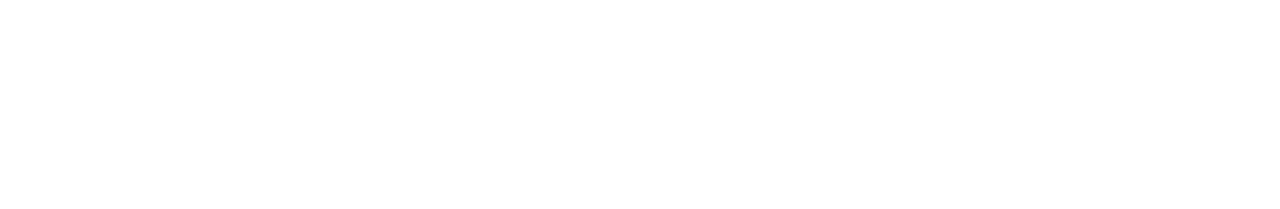
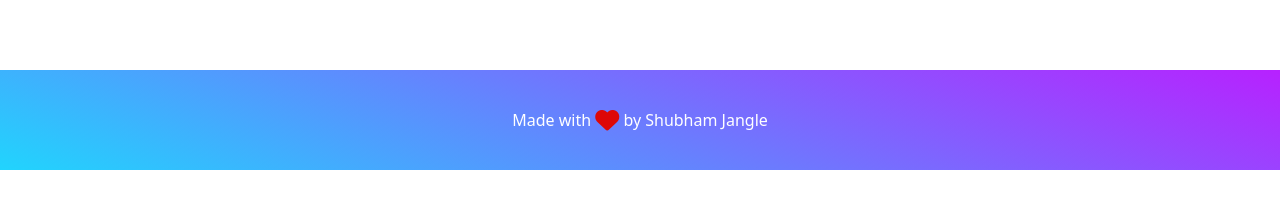
Before and after one commit to iamshubhamjangle/Memories, a React (Vite) app in the folder client/: page / in a window 1280 px wide. Shown: the part 381-590 px from the top of the page. Built offline with nearby package versions, Linux system fonts and the light colour scheme; no server answers.

Commit message:
styling changes

```diff
--- /dev/null
+++ b/client/src/components/Footer/Footer.jsx
@@ -0,0 +1,14 @@
+import React from "react";
+import "./styles.css";
+
+function Footer() {
+  return (
+    <div id="gradient">
+      <span id="footer-text">
+        Made with <i class="fa-solid fa-heart fa-xl" /> by Shubham Jangle
+      </span>
+    </div>
+  );
+}
+
+export default Footer;
--- /dev/null
+++ b/client/src/components/Footer/styles.css
@@ -0,0 +1,17 @@
+#gradient {
+  height: 100px;
+  display: flex;
+  margin-top: 100px;
+  justify-content: center;
+  align-items: center;
+  background-color: #21d4fd;
+  background-image: linear-gradient(19deg, #21d4fd 0%, #b721ff 100%);
+}
+
+#footer-text {
+  color: white;
+}
+
+.fa-heart {
+  color: rgb(221, 7, 7);
+}
--- a/client/src/components/Form/styles.css
+++ b/client/src/components/Form/styles.css
@@ -21,10 +21,6 @@ form > button {
 #form-body {
   width: 100%;
 }
-/*
-input {
-  background-image: linear-gradient(19deg, #21d4fd 0%, #b721ff 100%);
-} */
 
 input:focus {
   border: double 3px transparent !important;
--- a/client/src/components/Home/Home.jsx
+++ b/client/src/components/Home/Home.jsx
@@ -1,12 +1,14 @@
 import React from "react";
 import Form from "../Form/Form";
 import Posts from "../Posts/Posts.jsx";
+import Footer from "../Footer/footer";
 
 function Home() {
   return (
     <>
       <Form />
       <Posts />
+      <Footer />
     </>
   );
 }
```
